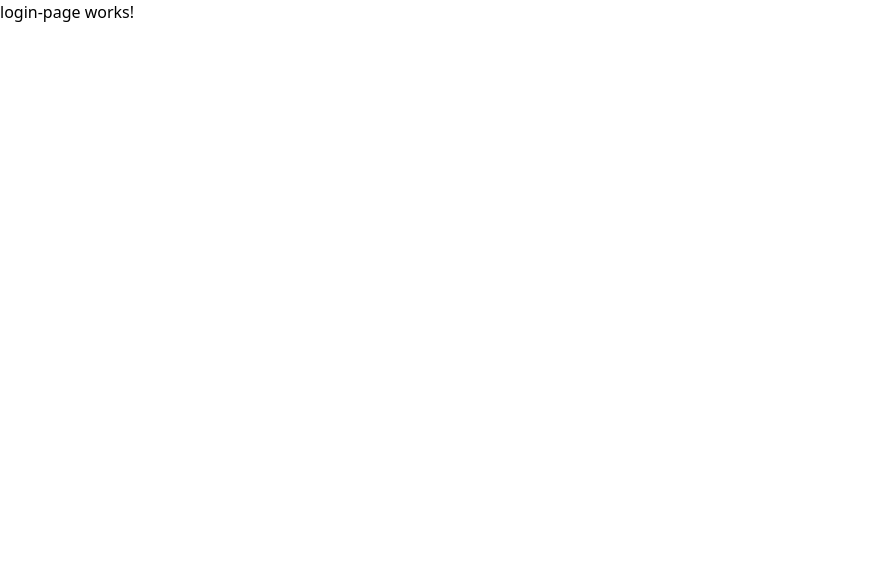
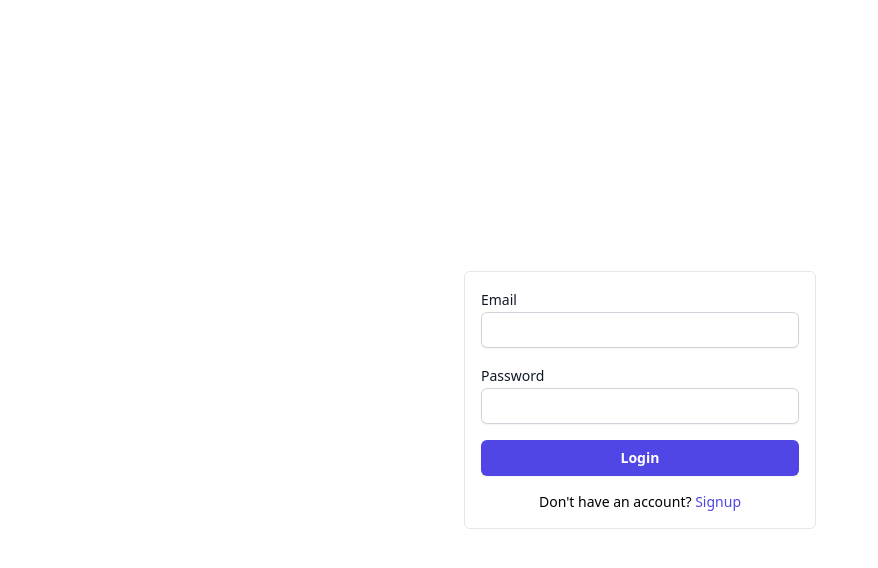
Before and after one commit to jpin730/angular-auth, an Angular app: page /login in a window 1280 px wide. Shown: the top 568 px of the page, without its empty margins (0-878 px from the left). Built offline with nearby package versions, Linux system fonts and the light colour scheme.

Commit message:
feat: :lipstick: add login and register templates

```diff
--- a/src/app/pages/login-page/login-page.component.html
+++ b/src/app/pages/login-page/login-page.component.html
@@ -1 +1,38 @@
-<p>login-page works!</p>
+<div class="flex h-dvh">
+  <div class="m-auto w-full max-w-sm px-4">
+    <form class="flex flex-col gap-4 rounded-md border p-4">
+      <label class="block text-sm font-medium leading-6 text-gray-900">
+        Email
+        <input
+          type="text"
+          class="block w-full rounded-md border-0 p-1.5 text-gray-900 shadow-sm ring-1 ring-inset ring-gray-300 placeholder:text-gray-400 focus:ring-2 focus:ring-inset focus:ring-indigo-600 sm:text-sm sm:leading-6"
+        />
+      </label>
+
+      <label class="block text-sm font-medium leading-6 text-gray-900">
+        Password
+        <input
+          type="password"
+          class="block w-full rounded-md border-0 p-1.5 text-gray-900 shadow-sm ring-1 ring-inset ring-gray-300 placeholder:text-gray-400 focus:ring-2 focus:ring-inset focus:ring-indigo-600 sm:text-sm sm:leading-6"
+        />
+      </label>
+
+      <button
+        type="submit"
+        class="rounded-md bg-indigo-600 px-3 py-2 text-sm font-semibold text-white shadow-sm hover:bg-indigo-500 focus-visible:outline focus-visible:outline-2 focus-visible:outline-offset-2 focus-visible:outline-indigo-600"
+      >
+        Login
+      </button>
+
+      <p class="mx-auto text-sm">
+        Don't have an account?
+        <a
+          [routerLink]="'/' + PATH.REGISTER"
+          class="text-indigo-600 hover:text-indigo-500 hover:underline"
+        >
+          Signup
+        </a>
+      </p>
+    </form>
+  </div>
+</div>
--- a/src/app/pages/login-page/login-page.component.ts
+++ b/src/app/pages/login-page/login-page.component.ts
@@ -1,8 +1,13 @@
 import { Component } from '@angular/core'
+import { RouterLink } from '@angular/router'
+import { PATH } from '../../constants/path.constant'
 
 @Component({
   selector: 'app-login-page',
   standalone: true,
+  imports: [RouterLink],
   templateUrl: './login-page.component.html',
 })
-export default class LoginPageComponent {}
+export default class LoginPageComponent {
+  PATH = PATH
+}
--- a/src/app/pages/register-page/register-page.component.html
+++ b/src/app/pages/register-page/register-page.component.html
@@ -1 +1,46 @@
-<p>register-page works!</p>
+<div class="flex h-dvh">
+  <div class="m-auto w-full max-w-sm px-4">
+    <form class="flex flex-col gap-4 rounded-md border p-4">
+      <label class="block text-sm font-medium leading-6 text-gray-900">
+        Email
+        <input
+          type="text"
+          class="block w-full rounded-md border-0 p-1.5 text-gray-900 shadow-sm ring-1 ring-inset ring-gray-300 placeholder:text-gray-400 focus:ring-2 focus:ring-inset focus:ring-indigo-600 sm:text-sm sm:leading-6"
+        />
+      </label>
+
+      <label class="block text-sm font-medium leading-6 text-gray-900">
+        Name
+        <input
+          type="text"
+          class="block w-full rounded-md border-0 p-1.5 text-gray-900 shadow-sm ring-1 ring-inset ring-gray-300 placeholder:text-gray-400 focus:ring-2 focus:ring-inset focus:ring-indigo-600 sm:text-sm sm:leading-6"
+        />
+      </label>
+
+      <label class="block text-sm font-medium leading-6 text-gray-900">
+        Password
+        <input
+          type="password"
+          class="block w-full rounded-md border-0 p-1.5 text-gray-900 shadow-sm ring-1 ring-inset ring-gray-300 placeholder:text-gray-400 focus:ring-2 focus:ring-inset focus:ring-indigo-600 sm:text-sm sm:leading-6"
+        />
+      </label>
+
+      <button
+        type="submit"
+        class="rounded-md bg-indigo-600 px-3 py-2 text-sm font-semibold text-white shadow-sm hover:bg-indigo-500 focus-visible:outline focus-visible:outline-2 focus-visible:outline-offset-2 focus-visible:outline-indigo-600"
+      >
+        Signup
+      </button>
+
+      <p class="mx-auto text-sm">
+        Already have an account?
+        <a
+          [routerLink]="'/' + PATH.LOGIN"
+          class="text-indigo-600 hover:text-indigo-500 hover:underline"
+        >
+          Login
+        </a>
+      </p>
+    </form>
+  </div>
+</div>
--- a/src/app/pages/register-page/register-page.component.ts
+++ b/src/app/pages/register-page/register-page.component.ts
@@ -1,8 +1,13 @@
 import { Component } from '@angular/core'
+import { RouterLink } from '@angular/router'
+import { PATH } from '../../constants/path.constant'
 
 @Component({
   selector: 'app-register-page',
   standalone: true,
+  imports: [RouterLink],
   templateUrl: './register-page.component.html',
 })
-export default class RegisterPageComponent {}
+export default class RegisterPageComponent {
+  PATH = PATH
+}
```
